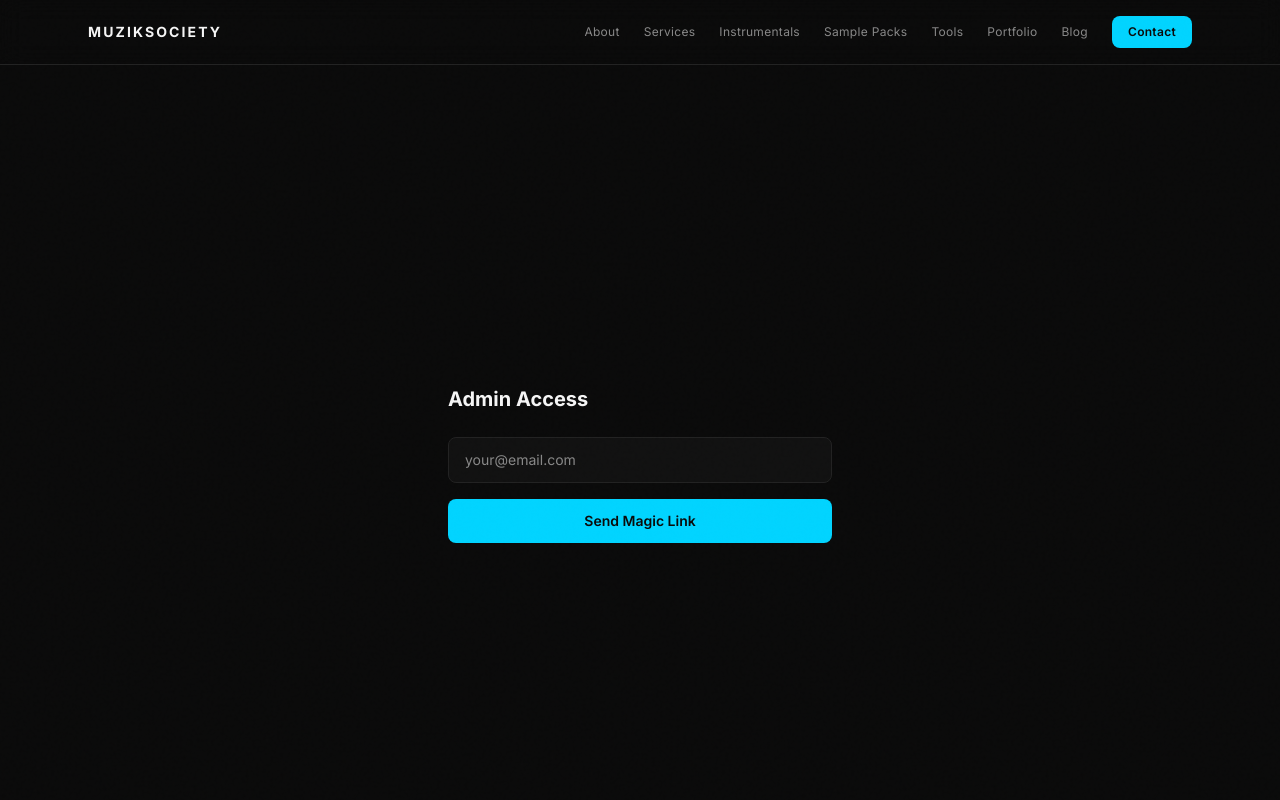
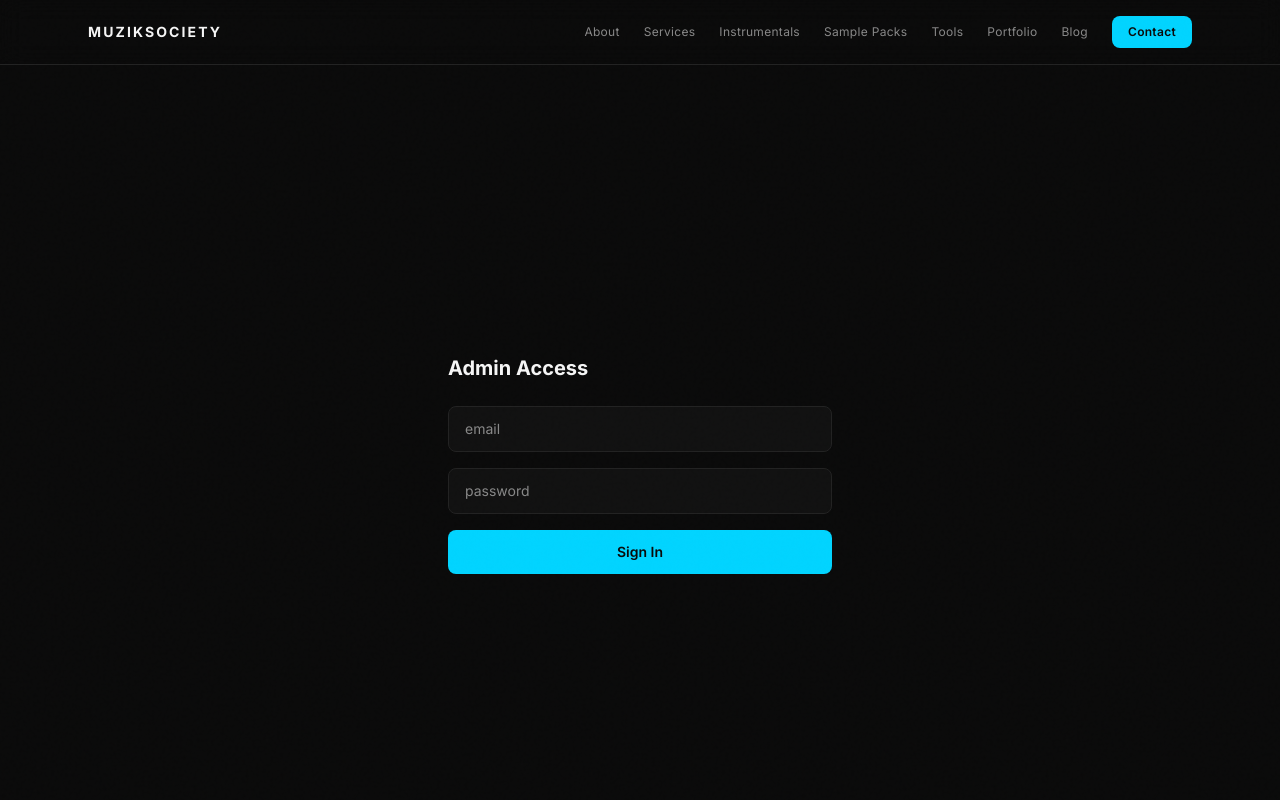
Before and after one commit to MUZIK-SOCIETY-KINGDOM/MUZIKSOCIETY.ORG, a Next.js app: page /auth/login in a window 1280 px wide. Shown: the top 800 px of the page. Built offline with nearby package versions, Linux system fonts and the light colour scheme.

Commit message:
feat: switch admin login to email/password auth

```diff
--- a/src/app/auth/login/page.tsx
+++ b/src/app/auth/login/page.tsx
@@ -1,49 +1,30 @@
 'use client'
 
 import { useState } from 'react'
+import { useRouter } from 'next/navigation'
 import { createClient } from '@/lib/supabase/browser'
 
 export default function LoginPage() {
   const [email, setEmail] = useState('')
-  const [sent, setSent] = useState(false)
+  const [password, setPassword] = useState('')
   const [error, setError] = useState('')
+  const [loading, setLoading] = useState(false)
+  const router = useRouter()
 
   async function handleSubmit(e: React.FormEvent) {
     e.preventDefault()
     setError('')
-
-    const allowedEmail = process.env.NEXT_PUBLIC_ALLOWED_EMAIL
-    if (email !== allowedEmail) {
-      setError('Access denied.')
-      return
-    }
+    setLoading(true)
 
     const supabase = createClient()
-    const { error: authError } = await supabase.auth.signInWithOtp({
-      email,
-      options: {
-        emailRedirectTo: `${window.location.origin}/auth/callback`,
-      },
-    })
+    const { error: authError } = await supabase.auth.signInWithPassword({ email, password })
 
     if (authError) {
-      setError(authError.message)
+      setError('Invalid email or password.')
+      setLoading(false)
     } else {
-      setSent(true)
+      router.push('/admin')
     }
-  }
-
-  if (sent) {
-    return (
-      <div className="min-h-screen flex items-center justify-center px-6">
-        <div className="text-center">
-          <p className="text-(--color-accent) font-bold mb-2">Check your email.</p>
-          <p className="text-sm text-(--color-muted)">
-            Magic link sent to {email}
-          </p>
-        </div>
-      </div>
-    )
   }
 
   return (
@@ -55,15 +36,24 @@ export default function LoginPage() {
           value={email}
           onChange={(e) => setEmail(e.target.value)}
           required
-          placeholder="your@email.com"
+          placeholder="email"
+          className="w-full rounded-md border border-(--color-border) bg-(--color-surface) px-4 py-3 text-sm text-(--color-foreground) placeholder:text-(--color-muted) focus:border-(--color-accent) focus:outline-none"
+        />
+        <input
+          type="password"
+          value={password}
+          onChange={(e) => setPassword(e.target.value)}
+          required
+          placeholder="password"
           className="w-full rounded-md border border-(--color-border) bg-(--color-surface) px-4 py-3 text-sm text-(--color-foreground) placeholder:text-(--color-muted) focus:border-(--color-accent) focus:outline-none"
         />
         {error && <p className="text-xs text-red-400">{error}</p>}
         <button
           type="submit"
-          className="w-full rounded-md bg-(--color-accent) py-3 text-sm font-semibold text-(--color-background) hover:bg-(--color-accent-dark) transition-colors"
+          disabled={loading}
+          className="w-full rounded-md bg-(--color-accent) py-3 text-sm font-semibold text-(--color-background) hover:bg-(--color-accent-dark) disabled:opacity-50 transition-colors"
         >
-          Send Magic Link
+          {loading ? 'Signing in...' : 'Sign In'}
         </button>
       </form>
     </div>
```
